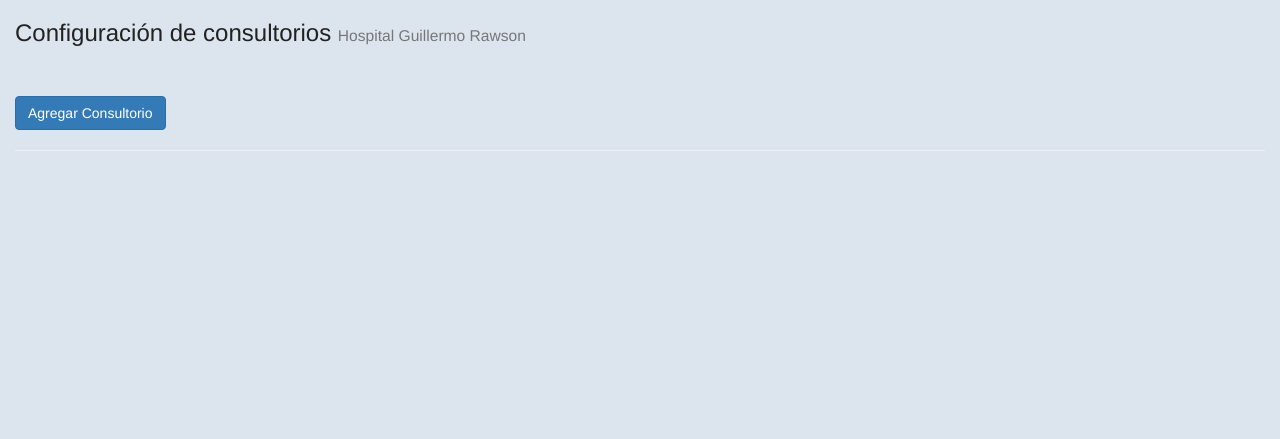
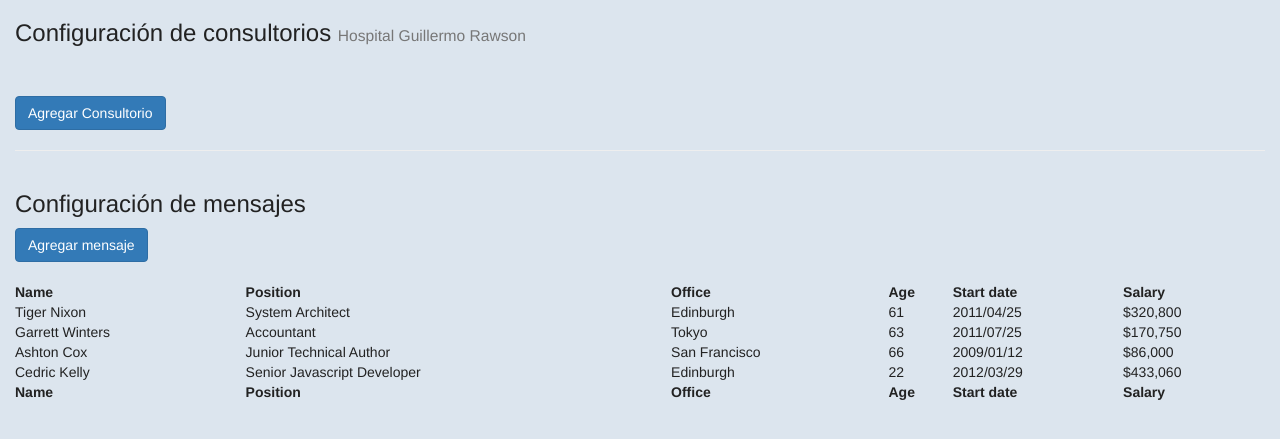
Before and after one commit to ivanneira/MVC-Tunero, an ASP.NET MVC app: page /Config in a window 1280 px wide. Shown: the top 439 px of the page. Run offline with ASP.NET Core 8 and stand-ins for ASP.NET MVC 5, Linux system fonts and the light colour scheme; the project's own start-up code is not run, and a stand-in starts its controllers and pages; some libraries are stand-ins or nearby versions.

Commit message:
con modal de mensajes

```diff
--- a/MVC Turnero/Views/Config/index.cshtml
+++ b/MVC Turnero/Views/Config/index.cshtml
@@ -67,8 +67,111 @@
 </div>
 
 
-<hr />
+<hr/>
+
+@*datatable con consultorios*@
 <table id="example" class="display" width="95%"></table>
+
+@*modal de mensajes*@
+
+<!-- Modal -->
+<div class="modal fade bd-example-modal-sm" id="modalMensajes" role="dialog">
+    <div class="modal-dialog modal-sm">
+
+        <!-- Modal content-->
+        <div id="modalMensajescontent" class="modal-content">
+            <div class="modal-header">
+                <button type="button" class="close" data-dismiss="modal">&times;</button>
+                <h4 id="modalMensajestitulo" class="modal-title">Agregar Mensaje</h4>
+            </div>
+            <div class="modal-body">
+
+
+            </div>
+
+
+
+            @*botones*@
+            <div class="modal-footer">
+                <button id="modalMensajesdeleteButton" type="button" class="btn btn-default fa fa-trash"></button>
+                <button id="modalMensajesconfirmDelete" type="button" class="btn btn-danger" data-dismiss="modal">BORRAR REGISTRO</button>
+                <button id="modalMensajessaveButton" type="button" class="btn btn-success" data-dismiss="modal">Guardar</button>
+            </div>
+        </div>
+
+    </div>
+</div>
+@*fin modal mensajes*@
+
+
+<h3> Configuración de mensajes</h3>
+
+<button class="btn btn-primary" id="agregarMensaje">Agregar mensaje </button>
+
+<br />
+<br />
+
+@*datatable con mensajes*@
+
+<table id="mensajes" class="display" cellspacing="0" width="100%">
+    <thead>
+        <tr>
+            <th>Name</th>
+            <th>Position</th>
+            <th>Office</th>
+            <th>Age</th>
+            <th>Start date</th>
+            <th>Salary</th>
+        </tr>
+    </thead>
+    <tfoot>
+        <tr>
+            <th>Name</th>
+            <th>Position</th>
+            <th>Office</th>
+            <th>Age</th>
+            <th>Start date</th>
+            <th>Salary</th>
+        </tr>
+    </tfoot>
+    <tbody>
+        <tr>
+            <td>Tiger Nixon</td>
+            <td>System Architect</td>
+            <td>Edinburgh</td>
+            <td>61</td>
+            <td>2011/04/25</td>
+            <td>$320,800</td>
+        </tr>
+        <tr>
+            <td>Garrett Winters</td>
+            <td>Accountant</td>
+            <td>Tokyo</td>
+            <td>63</td>
+            <td>2011/07/25</td>
+            <td>$170,750</td>
+        </tr>
+        <tr>
+            <td>Ashton Cox</td>
+            <td>Junior Technical Author</td>
+            <td>San Francisco</td>
+            <td>66</td>
+            <td>2009/01/12</td>
+            <td>$86,000</td>
+        </tr>
+        <tr>
+            <td>Cedric Kelly</td>
+            <td>Senior Javascript Developer</td>
+            <td>Edinburgh</td>
+            <td>22</td>
+            <td>2012/03/29</td>
+            <td>$433,060</td>
+        </tr>
+    </tbody>
+</table>
+<br /><br />
+
+
 
 <script>
 
```
